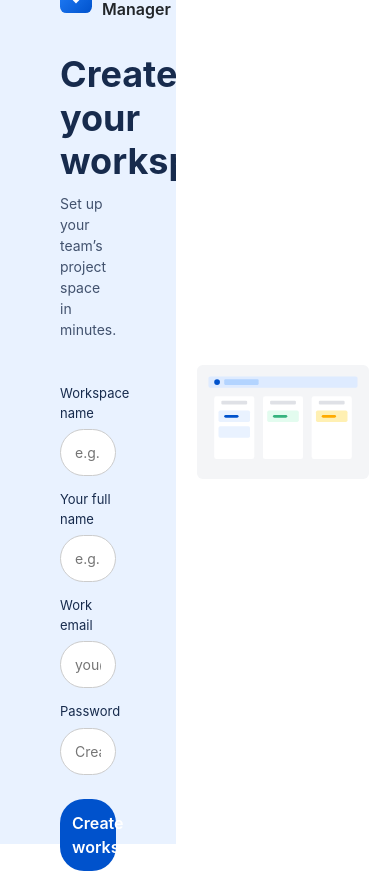
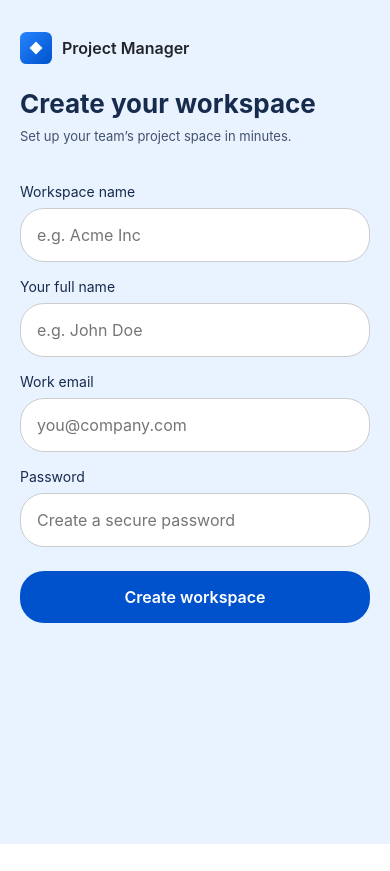
Before and after one commit to bipinnegi/multi-tenant-project-management-ui, an Angular app: page /register in a window 390 px wide. After the commit the page ends 844 px from the top, so only its background shows below. Built offline with nearby package versions, Linux system fonts and the light colour scheme.

Commit message:
Make register page mobile-friendly

```diff
--- a/src/app/auth/register/register.css
+++ b/src/app/auth/register/register.css
@@ -101,3 +101,57 @@
 .preview-img {
   max-width: 80%;
 }
+
+/* ===== Mobile Register Layout ===== */
+@media (max-width: 768px) {
+
+  .jira-login-wrapper {
+    flex-direction: column;
+    height: auto;
+    min-height: 100vh;
+  }
+
+  /* Hide right preview panel */
+  .jira-right {
+    display: none;
+  }
+
+  /* Full-width form panel */
+  .jira-left {
+    width: 100%;
+    padding: 32px 20px;
+    justify-content: flex-start;
+  }
+
+  .jira-brand {
+    margin-bottom: 24px;
+  }
+
+  .jira-left h1 {
+    font-size: 26px;
+    margin-bottom: 8px;
+  }
+
+  .jira-subtitle {
+    font-size: 13px;
+    margin-bottom: 20px;
+  }
+
+  .jira-form {
+    max-width: 100%;
+  }
+
+  .jira-form label {
+    font-size: 14px;
+  }
+
+  .jira-form input {
+    font-size: 16px; /* prevent mobile zoom */
+    padding: 14px 16px;
+  }
+
+  .btn-primary {
+    padding: 14px;
+    font-size: 16px;
+  }
+}
```
